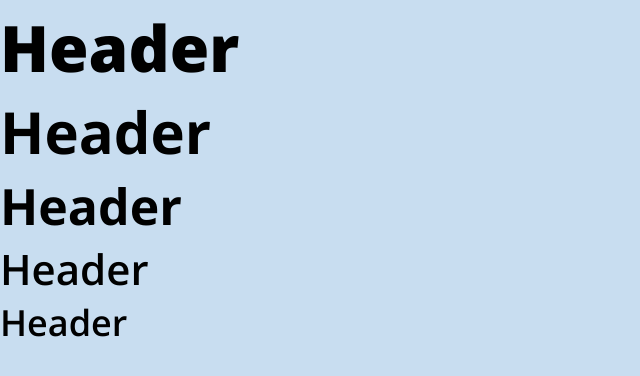
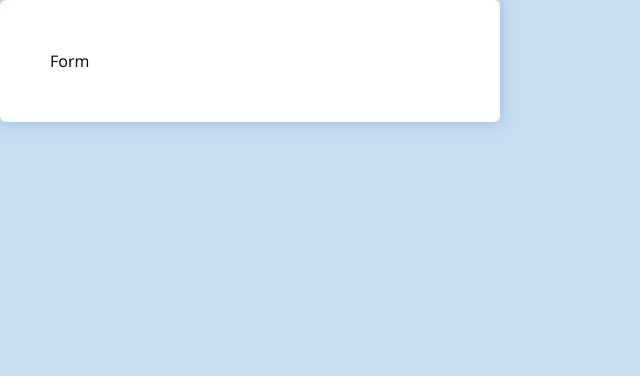
Before and after one commit to Luvolunov/coollider, a Next.js app: page /sign-in in a window 1280 px wide. Shown: the top 376 px of the page, without its empty margins (0-640 px from the left). Built offline with nearby package versions, Linux system fonts and the light colour scheme.

Commit message:
c-14: added form container

```diff
--- a/pages/sign-in/index.tsx
+++ b/pages/sign-in/index.tsx
@@ -1,5 +1,6 @@
 import React from 'react';
 import Head from 'next/head';
+import Form from "../../shared/components/form/form.component";
 
 export default function SignInPage() {
   return (
@@ -8,11 +9,9 @@ export default function SignInPage() {
         <title>Войти в Coollider!</title>
       </Head>
       <main>
-        <h1>Header</h1>
-        <h2>Header</h2>
-        <h3>Header</h3>
-        <h4>Header</h4>
-        <h5>Header</h5>
+        <Form style={{ maxWidth: '500px' }}>
+			Form
+		</Form>
       </main>
     </>
   );
--- /dev/null
+++ b/shared/components/form/form.component.tsx
@@ -0,0 +1,15 @@
+import React from 'react';
+import styles from './form.module.scss';
+
+export type FormProps = {
+	children?: any;
+	[key: string]: any;
+}
+
+export default function Form({ children, ...props }: FormProps) {
+	return (
+		<form {...props} className={styles.form}>
+			{children}
+		</form>
+	);
+}
--- /dev/null
+++ b/shared/components/form/form.module.scss
@@ -0,0 +1,7 @@
+.form {
+  padding: 50px;
+  background-color: #fff;
+  box-shadow: 0 0 15px rgba(102, 161, 217, 0.6);
+  box-sizing: border-box;
+  border-radius: 6px;
+}
```
